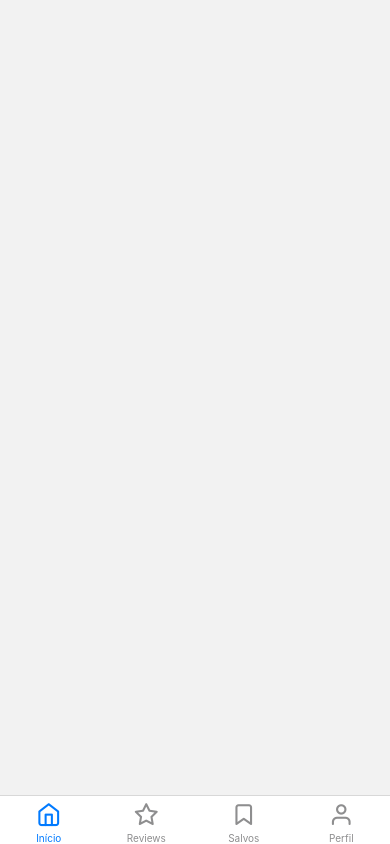
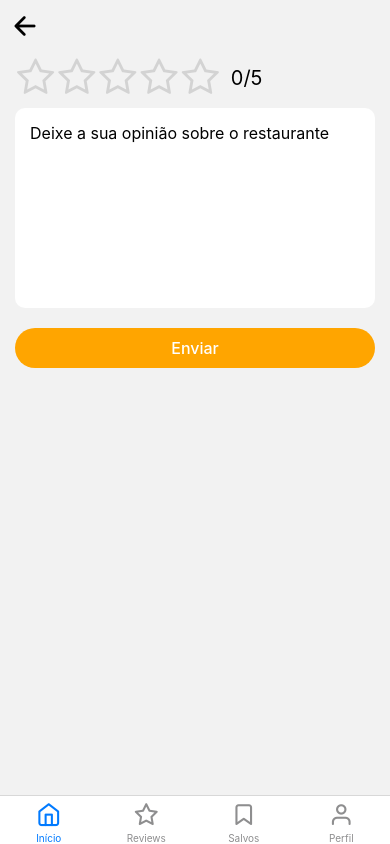
Before and after one commit to gabinag/reveat, a React Native app: screen /avaliar in a window 390 px wide. Built offline with nearby package versions, Linux system fonts and the light colour scheme; no server answers; the database is empty.

Commit message:
update style

```diff
--- a/package.json
+++ b/package.json
@@ -19,7 +19,8 @@
     "react-native": "0.73.5",
     "react-native-safe-area-context": "4.8.2",
     "react-native-screens": "~3.29.0",
-    "react-native-gesture-handler": "~2.14.0"
+    "react-native-gesture-handler": "~2.14.0",
+    "@react-native-picker/picker": "2.6.1"
   },
   "devDependencies": {
     "@babel/core": "^7.20.0"
--- a/src/pages/Avaliar/index.js
+++ b/src/pages/Avaliar/index.js
@@ -1,10 +1,45 @@
-import { View, Text } from 'react-native'
-import React from 'react'
+import { View, Text, TextInput, TouchableOpacity } from 'react-native';
+import { SafeAreaView } from 'react-native-safe-area-context';
+import React from 'react';
+import { Ionicons } from '@expo/vector-icons';
+import { FontAwesome } from '@expo/vector-icons';
+import {useState} from 'react';
+import {styles} from './styles';
 
-export default function Avaliar() {
+
+export default function Avaliar({navigation}) {
+  const [rating, setRating] = useState(0)
+  const handleStarPress = (value) => {
+    setRating(value)
+  }
+
   return (
-    <View>
-
-    </View>
+    <SafeAreaView>
+      <View style={styles.header}>
+        <Ionicons name="arrow-back" size={30} color="black" onPress={() => navigation.goBack()}/>
+      </View>
+      <View style={styles.wrap}>
+        <View style={styles.starContainer}>
+          {[1,2,3,4,5].map((index) => (
+            <TouchableOpacity
+              key={index}
+              onPress={() => handleStarPress(index)}
+              style={styles.starButton}
+            >
+              <FontAwesome
+                name={index <= rating ? 'star' : 'star-o'}
+                size={40}
+                color={index <= rating ? '#FFD700' : '#D3D3D3'}
+              />
+            </TouchableOpacity>
+          ))}
+          <Text style={styles.ratingText}>{rating}/5</Text>
+        </View>
+        <TextInput placeholder='Deixe a sua opinião sobre o restaurante' multiline style={styles.input}/>
+        <TouchableOpacity style={styles.button}>
+          <Text style={styles.textButton}>Enviar</Text>
+        </TouchableOpacity>
+      </View>
+    </SafeAreaView>
   )
 }
--- /dev/null
+++ b/src/pages/Avaliar/styles.js
@@ -0,0 +1,48 @@
+import {StyleSheet} from 'react-native'
+
+const styles = StyleSheet.create({
+header: {
+    flexDirection: 'row',
+    alignItems: 'center',
+    paddingTop: 10,
+    paddingLeft: 10
+    },
+wrap: {
+    padding: 15
+},
+starContainer: {
+    flexDirection: 'row',
+    marginBottom: 10
+},
+starButton : {
+    marginHorizontal: 2
+},
+ratingText: {
+    fontSize: 20,
+    alignSelf: 'center',
+    marginLeft: 10
+},
+input: {
+    backgroundColor: '#fff',
+    height: 200,
+    width: '100%',
+    borderRadius: 10,
+    textAlignVertical: 'top',
+    padding: 15,
+    fontSize: 16,
+    marginBottom: 20
+},
+button: {
+    backgroundColor: 'orange',
+    borderRadius: 30,
+    alignItems: 'center',
+    padding: 10
+},
+textButton: {
+    fontSize: 16,
+    color: '#fff',
+    fontWeight: '500'
+}
+});
+
+export {styles}
--- a/src/pages/Detalhes/index.js
+++ b/src/pages/Detalhes/index.js
@@ -8,7 +8,7 @@ import { FontAwesome } from '@expo/vector-icons';
 import {styles} from './styles';
 import BotaoAvaliar from '../../components/BotaoAvaliar';
 
-export default function Detalhes() {
+export default function Detalhes({navigation}) {
   const {params}=useRoute();
   const[restauranteDetail, setRestauranteDetail]=useState([]);
 
@@ -16,7 +16,6 @@ export default function Detalhes() {
     params&&setRestauranteDetail(params.restauranteDetail);
   }, [params])
 
-  const navigation=useNavigation();
   return (
     <SafeAreaView>
       <View style={styles.header}>
@@ -29,11 +28,14 @@ export default function Detalhes() {
       <View style={styles.mainInfo}>
         <View style={styles.containerInfo}>
           <Text style={[styles.categoria, styles.commonStyle]}>{restauranteDetail.categoria}</Text>
-          <Text>{restauranteDetail.avaliacao}</Text>
+          <View style={styles.containerReview}>
+            <FontAwesome name="star" size={20} color="orange"/>
+            <Text style={styles.avaliacao}>{restauranteDetail.avaliacao} (200)</Text>
+          </View>
         </View>
         <Text style={styles.commonStyle}>{restauranteDetail.descricao}</Text>
         <Text style={styles.endereco}>{restauranteDetail.endereco}</Text>
-        <View style={styles.containerReviewTitle}>
+        <View style={styles.containerReview}>
           <FontAwesome name="star" size={20} color="orange" />
           <Text style={styles.reviewsTitle}>Reviews</Text>
         </View>
--- a/src/pages/Detalhes/styles.js
+++ b/src/pages/Detalhes/styles.js
@@ -39,11 +39,15 @@ const styles = StyleSheet.create({
     borderRadius: 30,
     backgroundColor: '#fff'
   },
+  avaliacao: {
+    fontSize: 16,
+    paddingLeft: 3,
+  },
   endereco: {
     fontWeight: '500',
     paddingTop: 8
   },
-  containerReviewTitle: {
+  containerReview: {
     flexDirection: 'row',
     alignItems: 'center'
   },
--- a/src/pages/Home/index.js
+++ b/src/pages/Home/index.js
@@ -49,7 +49,7 @@ export default function Home({item}) {
                       <View style={styles.row}>
                           <Text style={styles.titulo}>{item.nome}</Text>
                           <FontAwesome name="star" size={20} color="orange" />
-                          <Text>{item.avaliacao}</Text>
+                          <Text style={styles.avaliacao}>{item.avaliacao}</Text>
                           <FontAwesome name="bookmark-o" size={24} color="#FF6347" style={styles.bookmark}/>
                       </View>
                       <Text style={styles.categoria}>{item.categoria}</Text>
--- a/src/pages/Home/styles.js
+++ b/src/pages/Home/styles.js
@@ -31,13 +31,17 @@ const styles = StyleSheet.create({
     fontWeight: '500',
     paddingRight: 15
   },
+  avaliacao: {
+    paddingLeft: 3,
+    fontSize: 15
+  },
   categoria: {
     color: '#FF6347',
     fontWeight: '500'
   },
   bookmark: {
     position: 'absolute',
-    right: 0
+    right: 0,
   }
 });
 
--- a/src/pages/Reviews/index.js
+++ b/src/pages/Reviews/index.js
@@ -1,12 +1,10 @@
 import { Text, View } from 'react-native';
 import { SafeAreaView } from 'react-native-safe-area-context';
-import BotaoAvaliar from '../../components/BotaoAvaliar';
 
 export default function Reviews() {
   return (
-    <SafeAreaView>
+    <View>
       <Text>reviews</Text>
-      <BotaoAvaliar/>
-    </SafeAreaView>
+    </View>
   );
 }
--- a/src/routes/HomeStackNavigation.js
+++ b/src/routes/HomeStackNavigation.js
@@ -7,10 +7,11 @@ import Avaliar from '../pages/Avaliar';
 const Stack = createStackNavigator();
 
 export default function HomeStackNavigation() {
+
   return (
     <Stack.Navigator screenOptions={{headerShown: false}}>
         <Stack.Screen name='home' component={Home}/>
-        <Stack.Screen name='detalhes' component={Detalhes}/>
+        <Stack.Screen name='detalhes' component={Detalhes} />
         <Stack.Screen name='avaliar' component={Avaliar}/>
     </Stack.Navigator>
   )
--- a/src/routes/tab.routes.js
+++ b/src/routes/tab.routes.js
@@ -1,6 +1,5 @@
 import { createBottomTabNavigator } from "@react-navigation/bottom-tabs";
 import {Feather} from '@expo/vector-icons';
-
 import Reviews from '../pages/Reviews';
 import Salvos from '../pages/Salvos';
 import Perfil from '../pages/Perfil';
@@ -10,37 +9,41 @@ const Tab = createBottomTabNavigator();
 
 export default function TabRoutes() {
     return (
-        <Tab.Navigator screenOptions={{headerShown: false}}>
+        <Tab.Navigator>
             <Tab.Screen
                 name="homestack"
                 component={HomeStackNavigation}
                 options={{
                     tabBarIcon: ({color, size}) => <Feather name="home" color={color} size={size}/>,
-                    tabBarLabel: 'Início'
+                    tabBarLabel: 'Início',
+                    headerShown: false
                 }}
             />
             <Tab.Screen
-                name="reviews"
+                name="Reviews Populares"
                 component={Reviews}
                 options={{
                     tabBarIcon: ({color, size}) => <Feather name="star" color={color} size={size}/>,
-                    tabBarLabel: 'Reviews'
+                    tabBarLabel: 'Reviews',
+                    headerTintColor: 'orange'
                 }}
             />
             <Tab.Screen
-                name="salvos"
+                name="Salvos"
                 component={Salvos}
                 options={{
                     tabBarIcon: ({color, size}) => <Feather name="bookmark" color={color} size={size}/>,
-                    tabBarLabel: 'Salvos'
+                    tabBarLabel: 'Salvos',
+                    headerTintColor: 'orange'
                 }}
             />
             <Tab.Screen
-                name="perfil"
+                name="Perfil"
                 component={Perfil}
                 options={{
                     tabBarIcon: ({color, size}) => <Feather name="user" color={color} size={size}/>,
-                    tabBarLabel: 'Perfil'
+                    tabBarLabel: 'Perfil',
+                    headerTintColor: 'orange'
                 }}
             />
         </Tab.Navigator>
```
Also changed, not shown: 1 other file (tests, documents, lock files or other folders).
